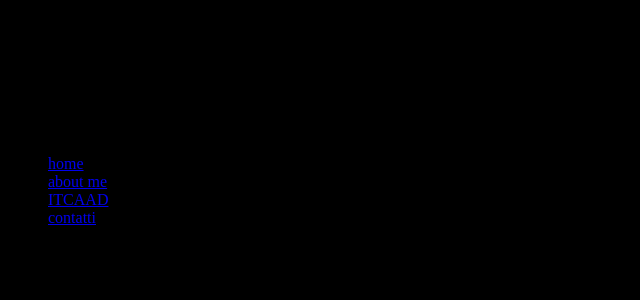
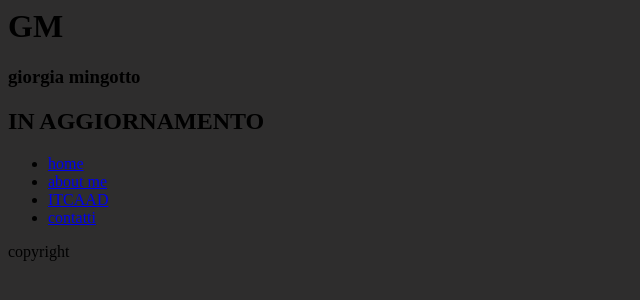
Before and after one commit to giorgiamingotto/giorgiamingotto.github.io, a plain HTML site: page index.html in a window 1280 px wide. Shown: the whole page, without its empty margins (0-640 px from the left). Drawn offline with Linux system fonts and the light colour scheme.

Commit message:
Update style.css

```diff
--- a/style.css
+++ b/style.css
@@ -1,3 +1,3 @@
 body {
-	background: black
+	background: #2e2d2d
 }
```
